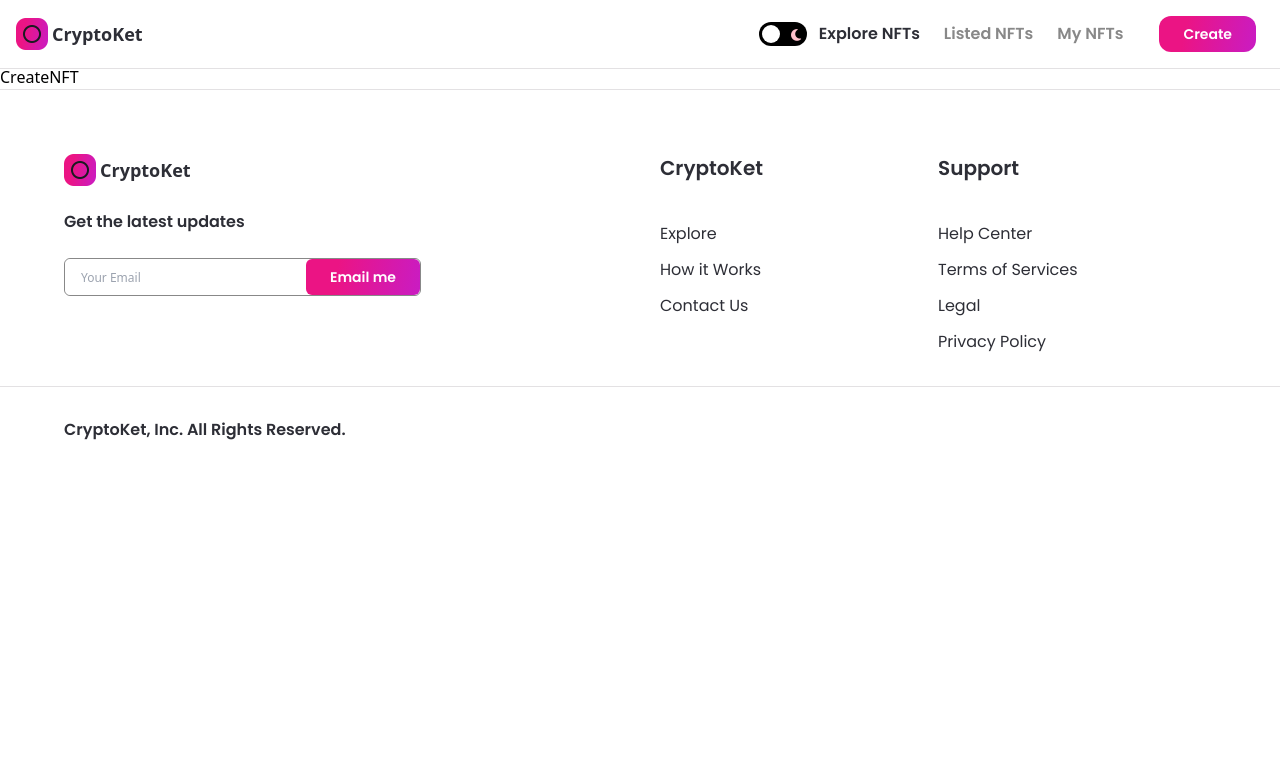
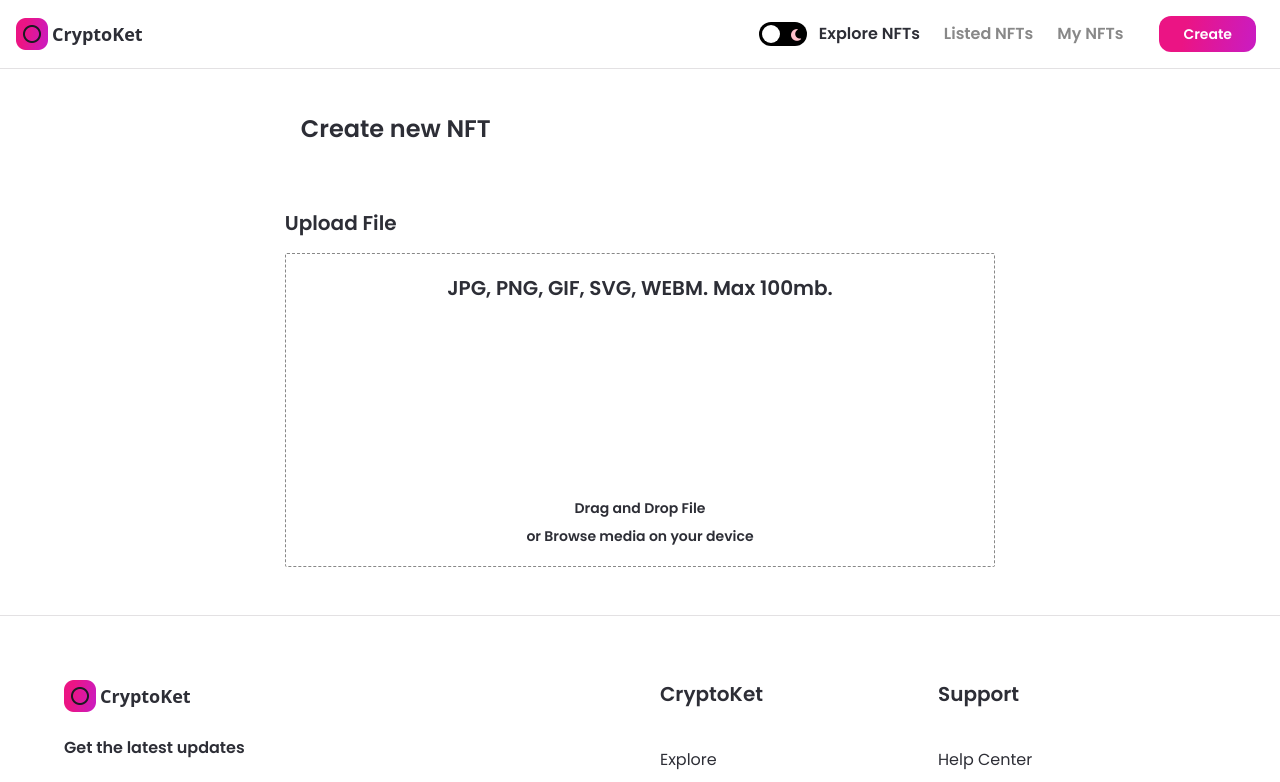
Before and after one commit to habibullahturkmen/nft-marketplace, a Next.js app: page /create-nft in a window 1280 px wide. Shown: the top 782 px of the page. Built offline with nearby package versions, Linux system fonts and the light colour scheme.

Commit message:
Create NFT Page: Upload file

```diff
--- a/pages/create-nft.js
+++ b/pages/create-nft.js
@@ -1,7 +1,72 @@
-import React from 'react';
+import { useState, useMemo, useCallback, useContext } from 'react';
+import { useRouter } from 'next/router';
+import { useDropzone } from 'react-dropzone';
+import Image from 'next/image';
+import { useTheme } from 'next-themes';
 
-const CreateNFT = () => (
-  <div>CreateNFT</div>
-);
+import { Button } from '../components';
+import images from '../assets';
+
+const CreateNFT = () => {
+  const [fileUrl, setFileUrl] = useState(null);
+  const { theme } = useTheme();
+
+  const onDrop = useCallback(() => {
+    // upload image to ipfs
+  }, []);
+
+  const { getRootProps, getInputProps, isDragActive, isDragAccept, isDragReject } = useDropzone({
+    onDrop,
+    accept: 'image/*',
+    maxSize: 5000000,
+  });
+
+  const fileStyle = useMemo(() => (
+    `dark:bg-nft-black-1 bg-white bg-white border dark:border-white border-nft-gray-2 flex flex-col items-center p-5 rounded-sm border-dashed
+    ${isDragActive && 'border-file-active'}
+    ${isDragAccept && 'border-file-accept'}
+    ${isDragReject && 'border-file-reject'}`
+  ), [isDragActive, isDragAccept, isDragReject]);
+
+  return (
+    <div className="flex justify-center sm:px-4 p-12">
+      <div className="w-3/5 md:w-full">
+        <h1 className="font-poppins dark:text-white text-nft-black-1 text-2xl minlg:text-4xl font-semibold ml-4 xs:ml-0">Create new NFT</h1>
+        <div className="mt-16">
+          <p className="font-poppins dark:text-white text-nft-black-1 font-semibold text-xl">Upload File</p>
+          <div className="mt-4">
+            <div {...getRootProps()} className={fileStyle}>
+              <input {...getInputProps()} />
+              <div className="flexCenter flex-col text-center">
+                <p className="font-poppins dark:text-white text-nft-black-1 font-semibold text-xl">JPG, PNG, GIF, SVG, WEBM. Max 100mb.</p>
+
+                <div className="my-12 w-full flex justify-center">
+                  <Image
+                    src={images.upload}
+                    width={100}
+                    height={100}
+                    objectFit="contain"
+                    alt="file upload"
+                    className={theme === 'light' ? 'filter invert' : undefined}
+                  />
+                </div>
+
+                <p className="font-poppins dark:text-white text-nft-black-1 font-semibold text-sm">Drag and Drop File</p>
+                <p className="font-poppins dark:text-white text-nft-black-1 font-semibold text-sm mt-2">or Browse media on your device</p>
+              </div>
+            </div>
+            {fileUrl && (
+              <aside>
+                <div>
+                  <img src={fileUrl} alt="asset_file" />
+                </div>
+              </aside>
+            )}
+          </div>
+        </div>
+      </div>
+    </div>
+  );
+};
 
 export default CreateNFT;
```
